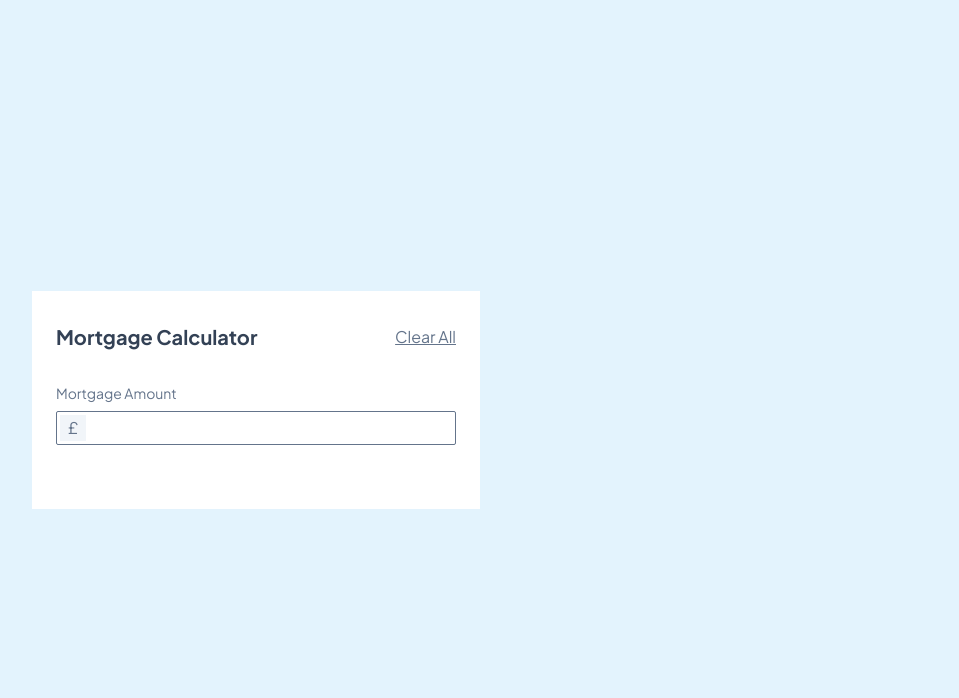
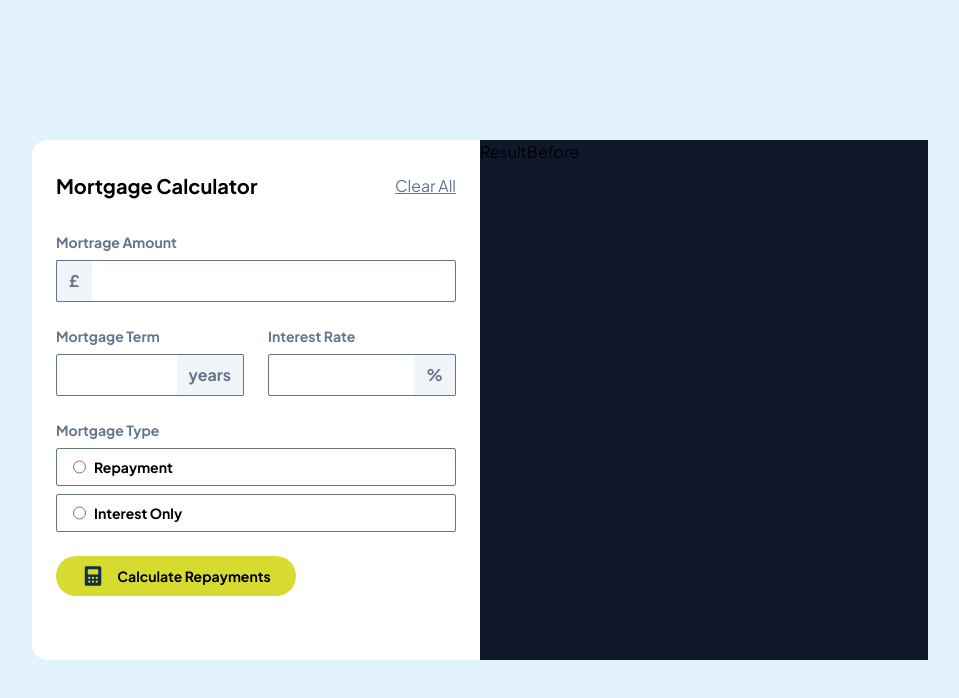
Before and after one commit to AymanSdq/repayment-calc, a React (Vite) app: page / in a window 1280 px wide. Shown: the top 698 px of the page, without its empty margins (160-1119 px from the left). Built offline with nearby package versions, Linux system fonts and the light colour scheme.

Commit message:
Creating the form and ending the left section

```diff
--- a/index.html
+++ b/index.html
@@ -1,10 +1,12 @@
 <!doctype html>
 <html lang="en">
   <head>
-    <meta charset="UTF-8" />
-    <link rel="icon" type="image/svg+xml" href="/vite.svg" />
-    <meta name="viewport" content="width=device-width, initial-scale=1.0" />
-    <title>Calculator</title>
+    <meta charset="UTF-8">
+    <meta name="viewport" content="width=device-width, initial-scale=1.0"> <!-- displays site properly based on user's device -->
+
+    <link rel="icon" type="image/png" sizes="32x32" href="./assets/images/favicon-32x32.png">
+
+    <title>Frontend Mentor | Mortgage repayment calculator</title>
   </head>
   <body>
     <div id="root"></div>
--- a/src/App.jsx
+++ b/src/App.jsx
@@ -1,36 +1,100 @@
 import { useState } from 'react'
 import './App.css'
+import ResultBefore from './assets/ResultBefore';
 
 function App() {
+
+  const [formData, setformData] = useState({
+    amout : "",
+    term : "",
+    rate : ""
+  });
+
+
+  const handleChangeData = (e) => {
+
+    const {name, value} = e.target;
+    setformData((prev) => ({
+      ...prev,
+      [name] : value
+    }))
+
+  }
 
 
   return (
     <>
-      <main className=' w-full h-screen flex justify-center items-center bg-slate100'>
+      <main className=' w-full h-screen flex justify-center items-center bg-colorslate100'>
 
         {/* This is the container section */}
         <section className='w-[70%] flex '>
             {/* Call the Inputs section */}
-            <section className='w-[50%] bg-white py-8 px-6'>
+            <section className='w-[50%] bg-white py-8 px-6 rounded-l-2xl'>
+
               {/* Container title and text */}
               <div className='flex justify-between items-center'>
-                <h1 className='text-xl text-slate-700 font-bold'>Mortgage Calculator</h1>
+                <h1 className='text-xl text-colorslate-700 font-bold'>Mortgage Calculator</h1>
                 <p className='text-md underline text-slate-500'>Clear All</p>
               </div>
+
               {/* Call the forms */}
               <div className='w-full flex py-8'>
-                <form action="" className='w-full'>
+                <form action="" className='w-full flex flex-col gap-6'>
+
                   <div className='w-full flex flex-col gap-2'>
-                      <label className=' text-slate-500 text-sm' htmlFor="amount">Mortgage Amount</label>
+                      <label className=' text-slate-500 font-bold text-sm' htmlFor="amount">Mortrage Amount</label>
                       <div className='flex relative'>
-                        <p className='text-slate-500 flex justify-center px-2 items-center bg-slate-100 absolute top-1 left-1 bottom-1'>£</p>
-                        <input name='amount' type="text" className='border border-slate-500 rounded-sm py-1 w-full px-2' />
+                        <p className='text-slate-500 font-bold flex justify-center px-3 border border-slate-500 border-r-0 items-center rounded-l-sm bg-slate-100 absolute top-0 left-0 bottom-0'>£</p>
+                        <input name='amount' value={formData.amout} onChange={handleChangeData} type="text" className=' outline-none border border-slate-500 rounded-sm py-2 w-full px-12' />
                       </div>
                   </div>
+
+                  <div className='w-full flex gap-6'>
+
+                      <div className='w-1/2 flex flex-col gap-2'>
+                        <label className=' text-slate-500 text-sm font-bold' htmlFor="amount">Mortgage Term</label>
+                        <div className='flex relative'>
+                          <p className='text-slate-500 font-bold flex justify-center px-3 border border-slate-500 border-l-0 items-center rounded-r-sm bg-slate-100 absolute top-0 right-0 bottom-0'>years</p>
+                          <input name='term' value={formData.term} onChange={handleChangeData} type="text" className='outline-none border border-slate-500 rounded-sm py-2 w-full px-4' />
+                        </div>
+                      </div>
+
+                      <div className='w-1/2 flex flex-col gap-2'>
+                        <label className=' text-slate-500 text-sm font-bold' htmlFor="amount">Interest Rate</label>
+                        <div className='flex relative'>
+                          <p className='text-slate-500 font-bold flex justify-center px-3 border border-slate-500 border-l-0 items-center rounded-r-sm bg-slate-100 absolute top-0 right-0 bottom-0'>%</p>
+                          <input name='rate' value={formData.rate} onChange={handleChangeData} type="text" className='outline-none border border-slate-500 rounded-sm py-2 w-full px-4' />
+                        </div>
+                      </div>
+                  </div>
+
+
+                  {/* Repayment interest only */}
+                  <div className='w-full flex flex-col gap-2  '>
+                    <label className='text-slate-500 font-bold text-sm' htmlFor="typemontage">Mortgage Type</label>
+
+                    <div className='flex w-full border-slate-500 border rounded-sm py-2 px-4 gap-2 text-slate900 font-bold text-sm'>
+                      <input type="radio" name='typemontage' className='' />
+                      <label htmlFor="typemontage">Repayment</label>
+                    </div>
+                    <div className='flex w-full border-slate-500 border rounded-sm py-2 px-4 gap-2 text-slate900 font-bold text-sm'>
+                      <input type="radio" name='typemontage' className='' />
+                      <label htmlFor="typemontage">Interest Only</label>
+                    </div>
+
+                  </div>
+
+                  <button className='bg-limeColor flex justify-center items-center gap-3 w-[60%] font-bold rounded-full py-2 text-sm'> <img src="/icon-calculator.svg" alt="" /> Calculate Repayments</button>
                 </form>
               </div>
+
+
+
             </section>
             {/* Call the changed section */}
+            <section className='w-[50%] bg-slate-900'>
+              <ResultBefore />
+            </section>
         </section>
 
       </main>
--- /dev/null
+++ b/src/assets/ResultBefore.jsx
@@ -0,0 +1,9 @@
+import React from 'react'
+
+function ResultBefore() {
+  return (
+    <div>ResultBefore</div>
+  )
+}
+
+export default ResultBefore
--- a/tailwind.config.js
+++ b/tailwind.config.js
@@ -9,11 +9,11 @@ export default {
       colors : {
         limeColor : "hsl(61, 70%, 52%)",
         redColor : "hsl(4, 69%, 50%)",
-        slate100 : "hsl(202, 86%, 94%)",
-        slate300 : "hsl(203, 41%, 72%)",
-        slate500 : "hsl(200, 26%, 54%)",
-        slate700 : "hsl(200, 24%, 40%)",
-        slate900 : "hsl(202, 55%, 16%)"
+        colorslate100 : "hsl(202, 86%, 94%)",
+        colorslate300 : "hsl(203, 41%, 72%)",
+        colorslate500 : "hsl(200, 26%, 54%)",
+        colorslate700 : "hsl(200, 24%, 40%)",
+        colorslate900 : "hsl(202, 55%, 16%)"
       }
     },
   },
```
Also changed, not shown: text.txt.
